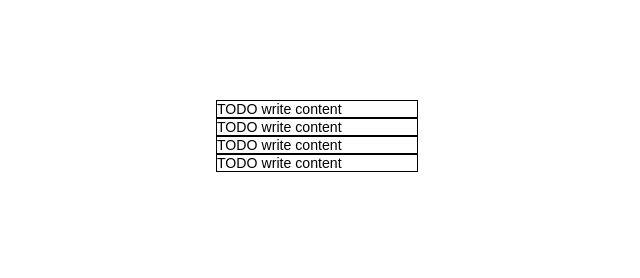
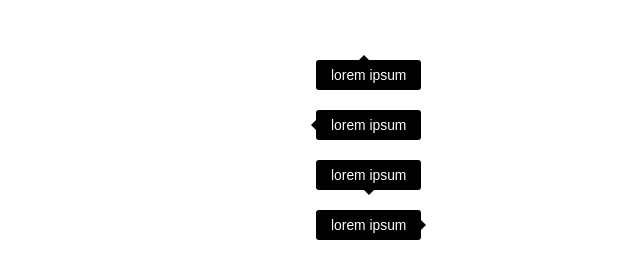
Before and after one commit to webfacer/toolo, a plain HTML site: page toolo/public_html/index.html in a window 1280 px wide. Shown: the whole page, without its empty margins (324-964 px from the left). Drawn offline with nearby package versions, Linux system fonts and the light colour scheme.

Commit message:
changed toolo styles and and there bubble position, also html was chaned to show how it works

```diff
--- a/toolo/public_html/index.html
+++ b/toolo/public_html/index.html
@@ -1,25 +1,17 @@
 <!DOCTYPE html>
-<html>
+<html ng-app="toolo">
 <head>
     <title>TODO supply a title</title>
     <meta charset="UTF-8">
     <meta name="viewport" content="width=device-width">
     <link href="src/css/toolo.css" rel="stylesheet" />
+    <script src="src/js/angularjs/angular.js"></script>
+    <script src="src/js/app.js"></script>
 </head>
-<body>
-<div id="wrapper">
-    <div class="toolo">
-        TODO write content <span class="tip top">Toolo!</span>
-    </div>
-    <div class="toolo">
-        TODO write content <span class="tip left">Toolo!</span>
-    </div>
-    <div class="toolo">
-        TODO write content <span class="tip bottom">Toolo!</span>
-    </div>
-    <div class="toolo">
-        TODO write content <span class="tip right">Toolo!</span>
-    </div>
-</div>
+<body >
+    <span class="toolo top">lorem ipsum</span>
+    <span class="toolo right">lorem ipsum</span>
+    <span class="toolo bottom">lorem ipsum</span>
+    <span class="toolo left">lorem ipsum</span>
 </body>
 </html>
--- a/toolo/public_html/src/css/toolo.css
+++ b/toolo/public_html/src/css/toolo.css
@@ -1,6 +1,6 @@
 /*
     Created on : 09.11.2013, 03:25:27
-    Author     : wf
+    Author     : @webfacer
 */
 
 /*
@@ -21,6 +21,10 @@ body {
     font-size: 0.875em;
 }
 
+span {
+    margin: 10px 0;
+}
+
 
 /*
 #############################################
@@ -31,20 +35,12 @@ body {
 */
 
 .toolo {
-    position: relative;
-    display: block;
-    width: 200px;
-    margin-left: -100px;
-    border: 1px solid #000000;
-    cursor: pointer;
-}
-
-.toolo .tip {
-    padding: 7px 15px;
     position: absolute;
     top: 0;
-    opacity: 0;
+
     display: inline-block;
+    padding: 7px 15px;
+
     background-color: #000000;
     -webkit-border-radius: 3px;
     -moz-border-radius: 3px;
@@ -58,39 +54,6 @@ body {
     color: #FFFFFF;
 }
 
-.toolo:hover .tip {
-    filter: alpha(opacity=50);
-    opacity: 1;
-    zoom: 1;
-}
-
-
-/*
-############################################
-############################################
-## it´s up to you where do you move toolo ##
-############################################
-############################################
-*/
-.toolo .tip.top {
-    top: -100%;
-    margin-top: -6px;
-}
-
-.toolo .tip.bottom {
-    top: 100%;
-    margin-top: 6px;
-}
-
-.toolo .tip.left {
-    left: -25%;
-}
-
-.toolo .tip.right {
-    left: 100%;
-    margin-left: 6px;
-}
-
 /*
 #############################################
 #############################################
@@ -98,7 +61,7 @@ body {
 #############################################
 #############################################
 */
-.toolo .tip:after {
+.toolo:after {
     content: "";
     position: absolute;
     border-style: solid;
@@ -109,14 +72,14 @@ body {
     z-index: 99999;
 }
 
-.toolo .tip.top:after {
-    bottom: -5px;
-    left: 50%; /* controls horizontal position */
-    margin-left: -5px;
-    border-width: 5px 5px 0; /* vary these values to change the angle of the vertex */
+.toolo.top:after {
+    top: -5px;
+    left:50%; /* controls horizontal position */
+    margin-left: -10px;
+    border-width: 0 5px 5px 5px; /* vary these values to change the angle of the vertex */
 }
 
-.toolo .tip.right:after {
+.toolo.right:after {
     top: 50%;
     left: -5px; /* controls horizontal position */
     margin-top: -5px;
@@ -124,7 +87,7 @@ body {
     border-color: transparent #000000;
 }
 
-.toolo .tip.left:after {
+.toolo.left:after {
     top: 50%;
     right: -5px; /* controls horizontal position */
     margin-top: -5px;
@@ -133,9 +96,35 @@ body {
 }
 
 
-.toolo .tip.bottom:after {
-    top: -5px;
-    left:50%; /* controls horizontal position */
-    margin-left: -10px;
-    border-width: 0 5px 5px 5px; /* vary these values to change the angle of the vertex */
+.toolo.bottom:after {
+    bottom: -5px;
+    left: 50%; /* controls horizontal position */
+    margin-left: -5px;
+    border-width: 5px 5px 0; /* vary these values to change the angle of the vertex */
 }
+
+
+
+/*
+#############################################
+#############################################
+### this is toolo useage u can delete it  ###
+#############################################
+#############################################
+*/
+
+.toolo.top  {
+    top: 50px
+}
+
+.toolo.right  {
+    top: 100px
+}
+
+.toolo.bottom  {
+    top: 150px
+}
+
+.toolo.left  {
+    top: 200px
+}
```
